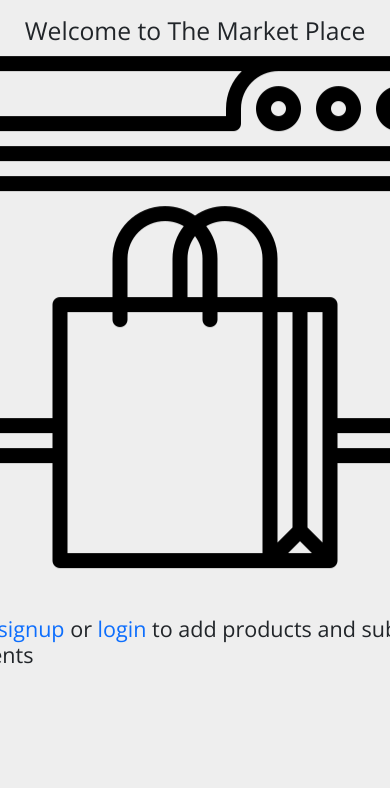
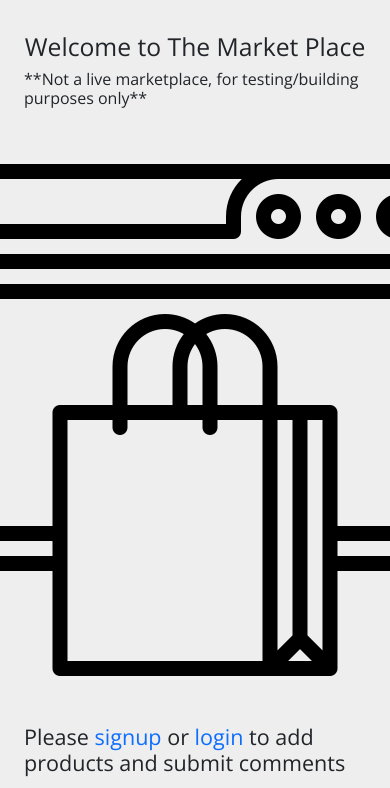
Before and after one commit to pfigz/marketplace, a PHP site: page / in a window 390 px wide; the page is wider, and only the part inside the window is pictured. Shown: the part 56-844 px from the top of that part. Run offline with PHP 8.4, Linux system fonts and the light colour scheme; data that the repository does not hold is empty; some libraries are stand-ins or nearby versions.

Commit message:
Refactor index.php, remove redundant code, consolidate if/else statements, re-work styling to be more responsive

```diff
--- a/index.php
+++ b/index.php
@@ -12,34 +12,34 @@ $auth = new Auth;
 
 <?php require 'includes/header.php' ?>
 
-<?php if (!$auth->isLoggedIn()): ?>
+<div class="container d-flex flex-column">
+    <?php if (!$auth->isLoggedIn()): ?>
+        <div class="d-flex justify-content-center mt-3">
+            <h2>Welcome to The Market Place</h2>
+        </div>
+    <?php else : ?>
+        <div class="container d-flex justify-content-center mt-3">
+            <h2>Welcome to the Market Place <?= htmlspecialchars($_SESSION['username']); ?></h2>
+        </div>
+    <?php endif; ?>
 
-    <div class="container d-flex justify-content-center">
-        <h2>Welcome to The Market Place</h2>
-    </div>
+        <div class="d-flex justify-content-center mb-5">
+            <h6>**Not a live marketplace, for testing/building purposes only**</h6>
+        </div>
 
-    <div class="position-absolute top-50 start-50 translate-middle">
         <div class="container d-flex justify-content-center mb-5">
-            <img src="public/assets/images/site/online-shopping.png" alt="An online shopping icon">
+            <a href="/public/views/products.php"><img src="/public/assets/images/site/online-shopping.png" alt="An online shopping icon"></a>
         </div>
-            <h4>Please <a href="public/views/sign_up.php">signup</a> or <a href="/public/views/login.php">login</a> to add products and submit comments</h4>
-    </div>
 
-<?php endif; ?>
-
-<?php if ($auth->isLoggedIn()): ?>
-
-    <div class="container d-flex justify-content-center">
-        <h2>Welcome to the Market Place <?= htmlspecialchars($_SESSION['username']); ?></h2>
-    </div>
-
-    <div class="position-absolute top-50 start-50 translate-middle">
-        <div class="container d-flex justify-content-center mb-5">
-            <a href="public/views/products.php"><img src="/public/assets/images/site/online-shopping.png" alt="An online shopping icon"></a>
+    <?php if (!$auth->isLoggedIn()): ?>
+        <div class="d-flex  justify-content-center">
+            <h4>Please <a href="/public/views/sign_up.php">signup</a> or <a href="/public/views/login.php">login</a> to add products and submit comments</h4>
         </div>
+    <?php else : ?>
+        <div class="d-flex justify-content-center">
             <h5>Thanks for signing in! Click the icon to view products, or click Add Product above to add your own!</h5>
-    </div>
-
-<?php endif; ?>
+        </div>
+    <?php endif; ?>
+</div>
 
 <?php require 'includes/footer.php' ?>
```
